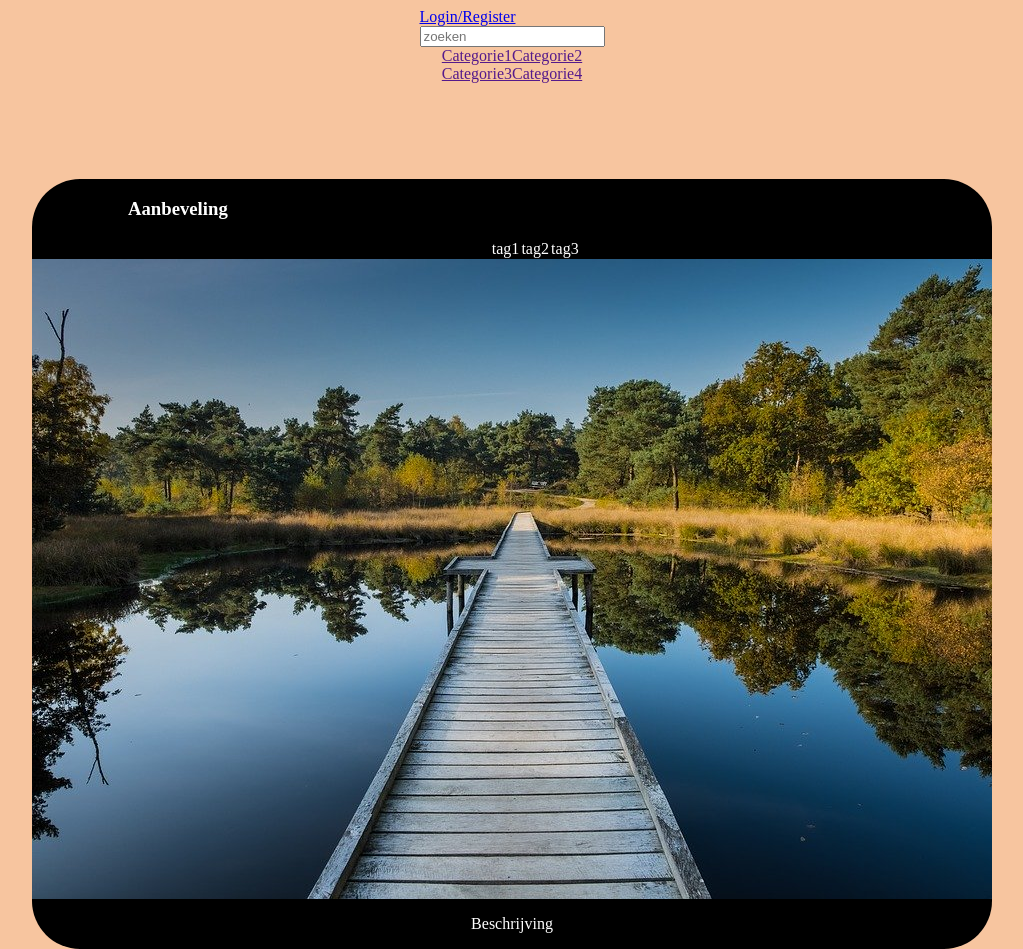
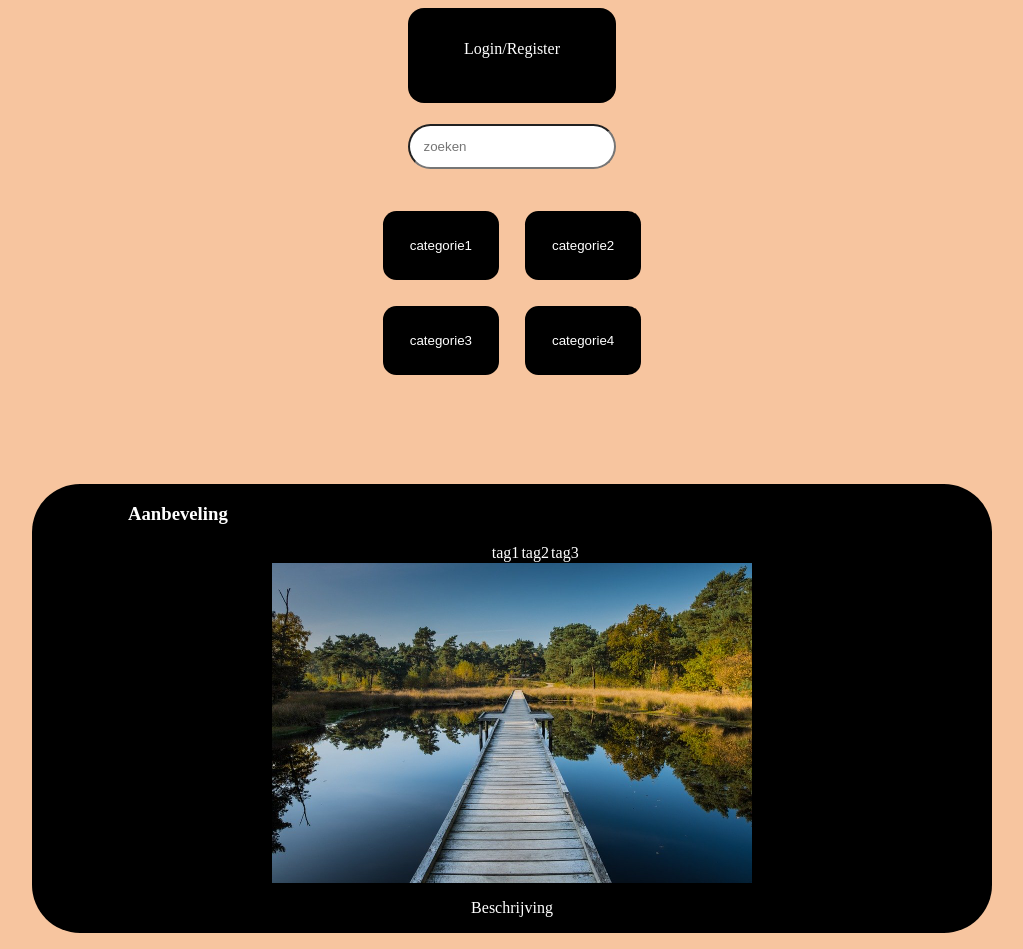
Before and after one commit to ehbLuca/Wheeladvisor, a plain HTML site: page website/templatestart.html in a window 1280 px wide. Shown: the whole page, without its empty margins (128-1151 px from the left). Drawn offline with Linux system fonts and the light colour scheme.

Commit message:
Links na button.html

```diff
--- a/website/templatestart.html
+++ b/website/templatestart.html
@@ -1,5 +1,6 @@
 <!DOCTYPE html>
 <html lang="en">
+
 <head>
     <meta charset="UTF-8">
     <meta http-equiv="X-UA-Compatible" content="IE=edge">
@@ -7,28 +8,32 @@
     <title>Document</title>
     <link rel="stylesheet" href="/website/css/templatestart.css">
 </head>
+
 <body>
     <section class="container">
 
-        <section class="container1">
+        <header class="login_zoek">
 
             <a href="index.html" id="login">Login/Register</a>
 
             <form action="search">
                 <input type="text" id="search" name="q" placeholder="zoeken">
             </form>
-        </section>
+        </header>
 
         <section class="categorie">
 
-            <a href="" class="left">Categorie1</a>
-            <a href="" class="right">Categorie2</a>
-            <a href="" class="left">Categorie3</a>
-            <a href="" class="right">Categorie4</a>
+            <button>categorie1</button>
+
+            <button>categorie2</button>
+
+            <button>categorie3</button>
+
+            <button>categorie4</button>
 
         </section>
 
-        <section class="container3">
+        <section class="Kader">
             <!--Hier word een mini kader gemaakt met een plek afbelding en tags -->
             <div class="flex">
 
@@ -36,20 +41,24 @@
 
 
                 <div>
-                <ul class="ul_list child" >
-                    <li>tag1</li>
-                    <li>tag2</li>
-                    <li>tag3</li>
-                </ul>
-               </div>
+                    <ul class="ul_list child">
+                        <li>tag1</li>
+                        <li>tag2</li>
+                        <li>tag3</li>
+                    </ul>
+                </div>
 
                 <img src="/website/foto/Nationaal-Park-Maasduinen.jpg" alt="">
 
-                <p>Beschrijving</p>
+                <p>
+                    Beschrijving
+                </p>
 
             </div>
         </section>
 
     </section>
+
 </body>
+
 </html>
```
